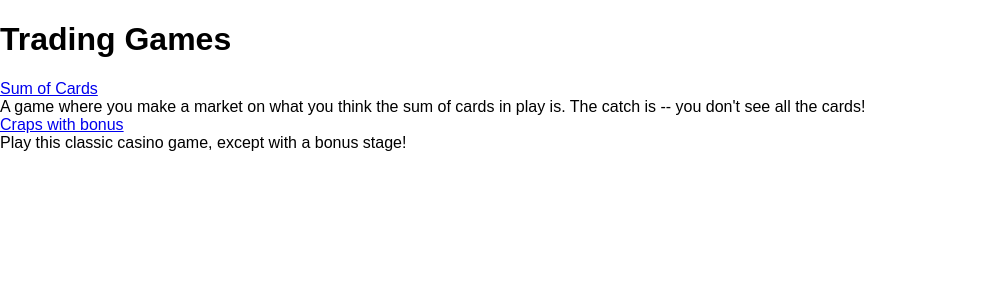
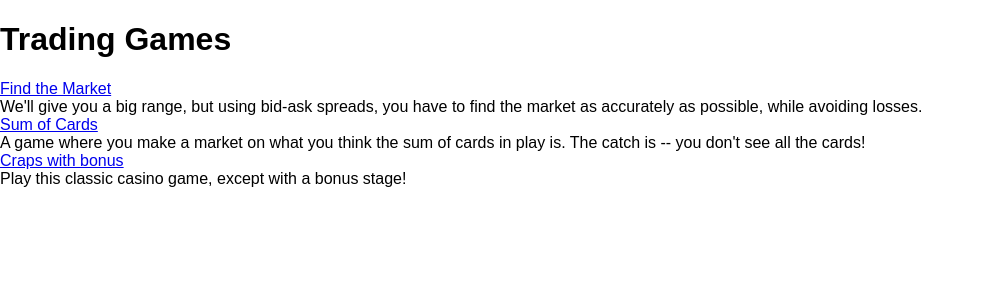
Before and after one commit to mikinty/Trading-Interview-Questions, a React app in the folder site/: page / in a window 1280 px wide. Shown: the top 300 px of the page, without its empty margins (0-984 px from the left). Built offline with nearby package versions, Linux system fonts and the light colour scheme.

Commit message:
Find the market game

```diff
--- a/site/src/App.js
+++ b/site/src/App.js
@@ -6,6 +6,15 @@ export default function App() {
     <div id="App">
       <h1>Trading Games</h1>
       <div id="games-container">
+        <div className="game">
+          <Link to="/findmarket" className="game-title">
+            Find the Market
+          </Link>
+          <div className="description">
+            We'll give you a big range, but using bid-ask spreads, you have to
+            find the market as accurately as possible, while avoiding losses.
+          </div>
+        </div>
         <div className="game">
           <Link to="/cardsum" className="game-title">
             Sum of Cards
--- /dev/null
+++ b/site/src/games/FindMarket.js
@@ -0,0 +1,7 @@
+import * as React from "react";
+
+export default function FindMarket() {
+  return (
+    <div>Find the market price of something as precisely as possible.</div>
+  );
+}
--- a/site/src/index.js
+++ b/site/src/index.js
@@ -4,6 +4,7 @@ import App from "./App";
 import { BrowserRouter, Routes, Route } from "react-router-dom";
 import CardSum from "./games/CardSum";
 import Craps from "./games/Craps";
+import FindMarket from "./games/FindMarket";
 import "./styles/main.scss";
 
 let rootElement = document.getElementById("root");
@@ -13,6 +14,7 @@ ReactDOM.render(
       <Route path="/" element={<App />} />
       <Route path="cardsum" element={<CardSum />} />
       <Route path="craps" element={<Craps />} />
+      <Route path="findmarket" element={<FindMarket />} />
     </Routes>
   </BrowserRouter>,
   rootElement
```
